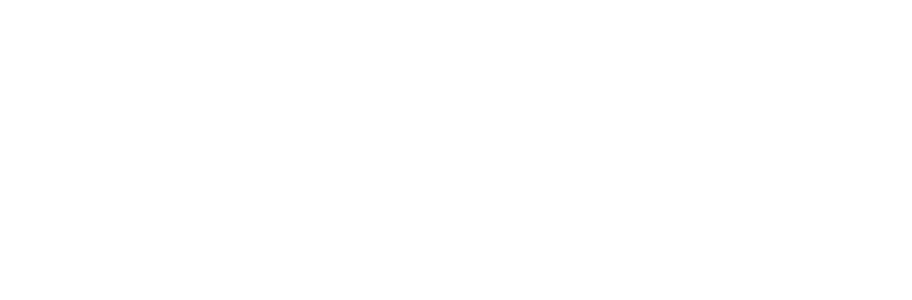
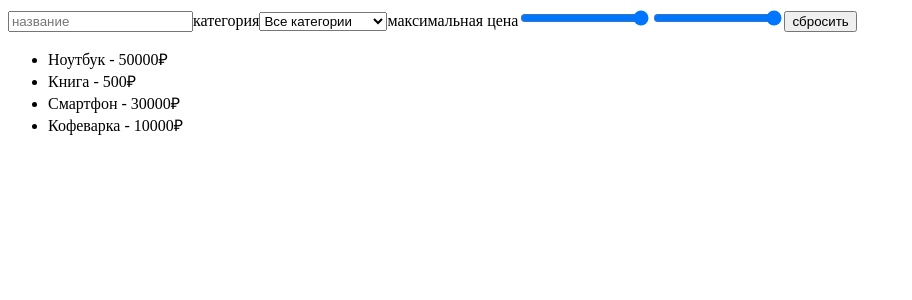
Before and after one commit to LizKa2091/react-query-hook-form-demo, a React (Create React App) app in the folder frontend/: page / in a window 1280 px wide. Shown: the top 300 px of the page, without its empty margins (0-912 px from the left). Built offline with nearby package versions, Linux system fonts and the light colour scheme.

Commit message:
added form for filtering products

```diff
--- a/frontend/src/App.tsx
+++ b/frontend/src/App.tsx
@@ -8,6 +8,7 @@
 import './App.css';
 
 import { QueryClient, QueryClientProvider } from 'react-query';
+import FormFilterProducts from './components/FormFilterProducts';
 
 const queryClient = new QueryClient();
 
@@ -26,10 +27,10 @@
          <FormAuthValidation />
          <p>my multiselect form</p>
          <FromMultiSelect /> */}
-         <QueryClientProvider client={queryClient}>
+         {/* <QueryClientProvider client={queryClient}>
 
-         </QueryClientProvider>
-
+         </QueryClientProvider> */}
+         <FormFilterProducts />
       </>
    );
 };
--- /dev/null
+++ b/frontend/src/components/FormFilterProducts.tsx
@@ -0,0 +1,80 @@
+import React, { FC, useMemo, useCallback, useRef } from 'react';
+import { useForm } from 'react-hook-form';
+
+interface IProduct {
+   id: number;
+   name: string;
+   price: number;
+   category: string;
+};
+
+const products: IProduct[] = [
+   { id: 1, name: "Ноутбук", price: 50000, category: "Электроника" },
+   { id: 2, name: "Книга", price: 500, category: "Книги" },
+   { id: 3, name: "Смартфон", price: 30000, category: "Электроника" },
+   { id: 4, name: "Кофеварка", price: 10000, category: "Бытовая техника" },
+];
+
+interface IFormTypes {
+   search: string;
+   category: string;
+   maxPrice: number;
+};
+
+const FormFilterProducts: FC = () => {
+   const { register, watch, reset } = useForm<IFormTypes>({
+      defaultValues: { maxPrice: Math.max(...products.map(p => p.price)) }
+   });
+   const { search, category, maxPrice } = watch();
+
+   const inputRef = useRef<HTMLInputElement>(null);
+
+   const filteredProducts = useMemo(() => {
+      return products.filter((product) => {
+         const matchesSearch = product.name.toLowerCase().includes(search?.toLowerCase() || "");
+         const matchesCategory = !category || product.category === category;
+         const matchesPrice = !maxPrice || product.price <= maxPrice;
+
+         return matchesSearch && matchesCategory && matchesPrice;
+      });
+   }, [search, category, maxPrice]);
+
+   const handleReset = useCallback(() => {
+      reset();
+      inputRef.current?.focus();
+   }, [reset]);
+
+   return (
+      <>
+         <form>
+            <input
+               {...register('search')} ref={inputRef}
+               type="text" name="productName" id="productName" placeholder='название'
+            />
+            <label htmlFor="category">категория</label>
+            <select {...register('category')} name="category" id="category">
+               <option value="">Все категории</option>
+               {Array.from(new Set(products.map(p => p.category))).map((cat) => (
+                  <option key={cat} value={cat}>{cat}</option>
+               ))}
+            </select>
+            <label htmlFor="maxPrice">максимальная цена</label>
+            <input
+               {...register('maxPrice')} max={Math.max(...products.map(p => p.price))}
+               type="range" min="0" step="1000"
+            />
+            <input {...register('maxPrice')} type="range" name="maxPridce" id="maxPrice" />
+            <button onClick={ handleReset }>сбросить</button>
+         </form>
+         <ul>
+         {filteredProducts && filteredProducts.length > 0 && (
+            filteredProducts.map((product: IProduct) =>
+                  <li key={product.id}>{product.name} - {product.price}₽</li>
+            )
+         )}
+      </ul>
+      </>
+   )
+};
+
+export default FormFilterProducts;
```
